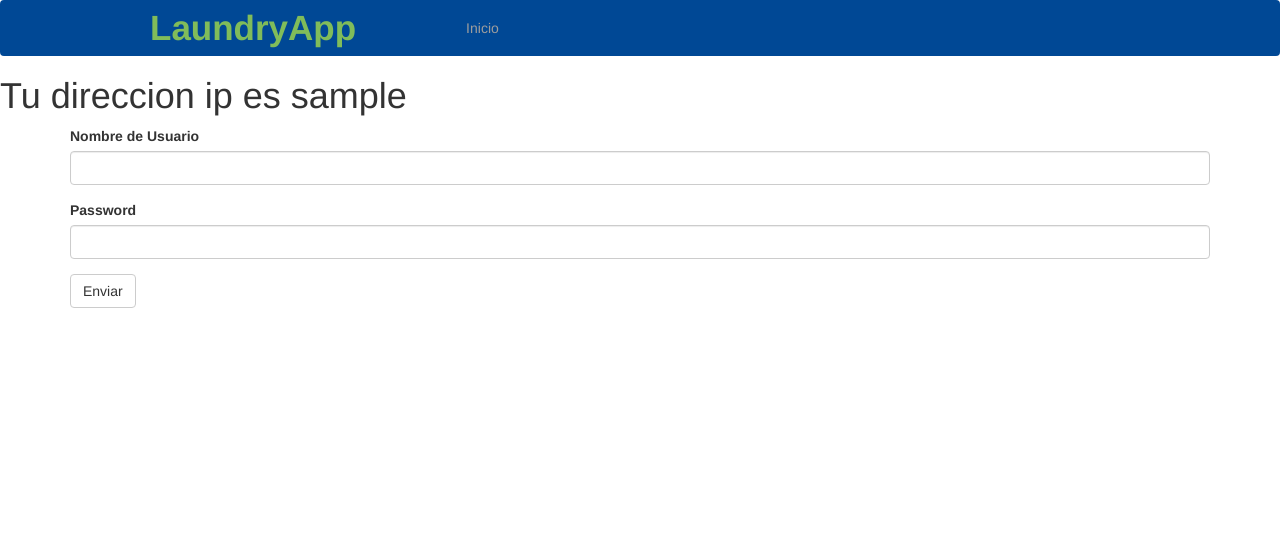
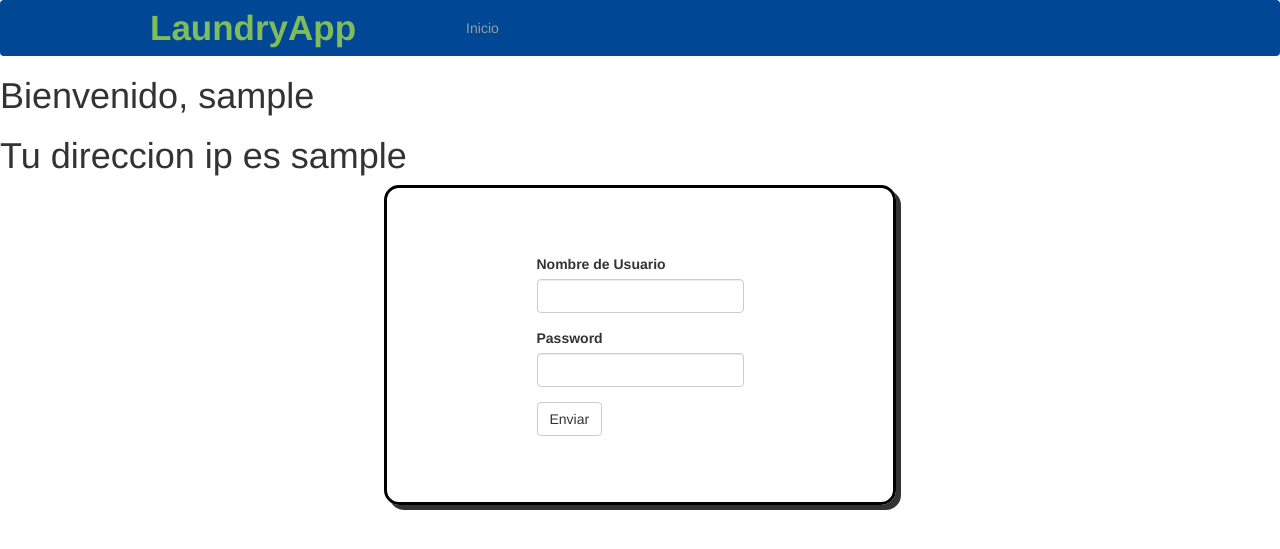
Before and after one commit to edavogustto/laundryApp, a Flask app: page /hello in a window 1280 px wide. Shown: the top 549 px of the page. Run offline with Flask 2, Linux system fonts and the light colour scheme; the visitor is signed in with stand-in values (Sample User, id 1); some libraries are stand-ins or nearby versions.

Commit message:
Dando estilo al loginForm

```diff
--- a/main.py
+++ b/main.py
@@ -1,6 +1,6 @@
 from ensurepip import bootstrap
 from wsgiref.validate import validator
-from flask import Flask, request, make_response, redirect, render_template, session
+from flask import Flask, request, make_response, redirect, render_template, session, url_for
 from flask_bootstrap import Bootstrap
 from flask_wtf import FlaskForm
 from wtforms.fields import StringField, PasswordField, SubmitField
@@ -32,14 +32,25 @@ def index():
 
     return response
 
-@app.route('/hello')
+@app.route('/hello', methods=['GET', 'POST'])
 def hello():
     user_ip = session.get('user_ip')
     login_form = LoginForm()
+    username = session.get('username')
 
     context = {
         'user_ip': user_ip,
-        'login_form': login_form
+        'login_form': login_form,
+        'username' : username
     }
 
+    if login_form.validate_on_submit():
+        username = login_form.username.data
+        session['username'] = username
+
+        return redirect(url_for('hello'))
+
+
+
+
     return render_template('hello.html', **context)
--- a/static/css/main.css
+++ b/static/css/main.css
@@ -1,6 +1,15 @@
+* {
+    box-sizing: border-box;
+    margin: 0;
+    padding: 0;
+}
+
+html {
+    font-size: 62.5%;
+}
 .logo {
     color: #80bc5a;
-    font-size: 35px;
+    font-size: 3.5rem;
     padding: 0 80px;
     font-weight: bold;
 }
@@ -9,3 +18,16 @@
     background-color: #004895;
     border: solid #004895
 }
+
+.form-container {
+    width: 40vw;
+    height: 40vh;
+    border: solid black;
+    border-radius: 15px;
+    display: flex;
+    justify-content: center;
+    align-items: center;
+    margin: 0 auto;
+    box-shadow: 5px 5px;
+
+}
--- a/templates/hello.html
+++ b/templates/hello.html
@@ -7,8 +7,13 @@
 {% endblock %}
 
 {% block content %}
+
+    {% if username %}
+    <h1>Bienvenido, {{ username }}</h1>
+    {% endif %}
+
     <h1>Tu direccion ip es {{ user_ip }}</h1>
-    <div class="container">
+    <div class="form-container">
         {{ wtf.quick_form(login_form) }}
     </div>
 {% endblock %}
```
